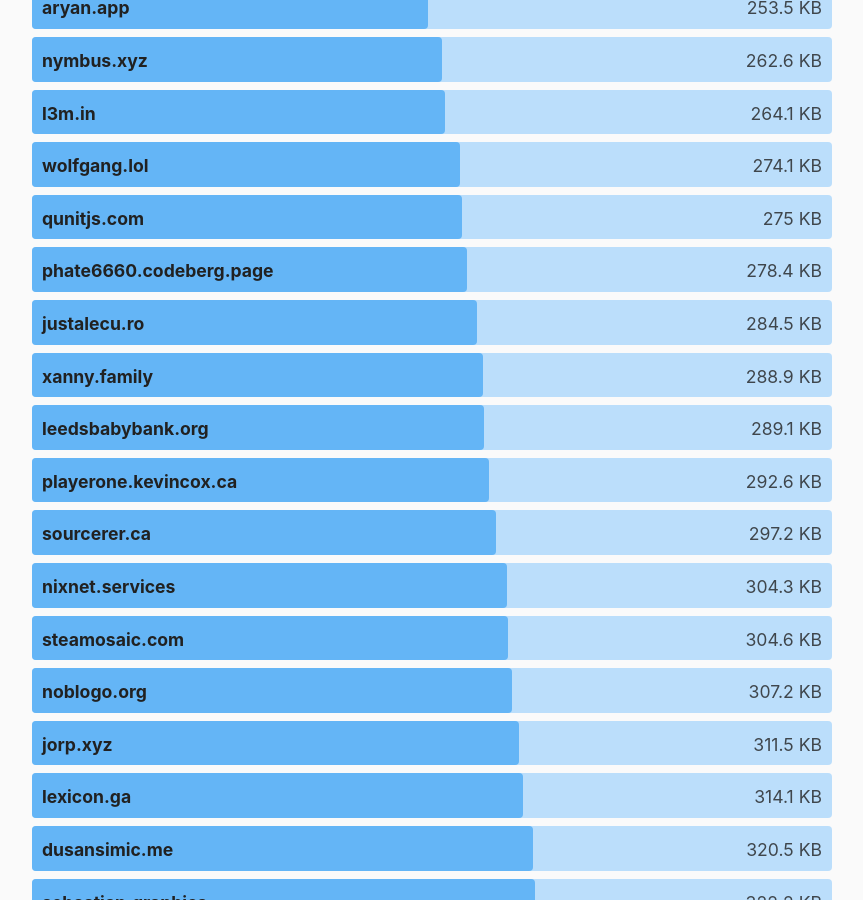
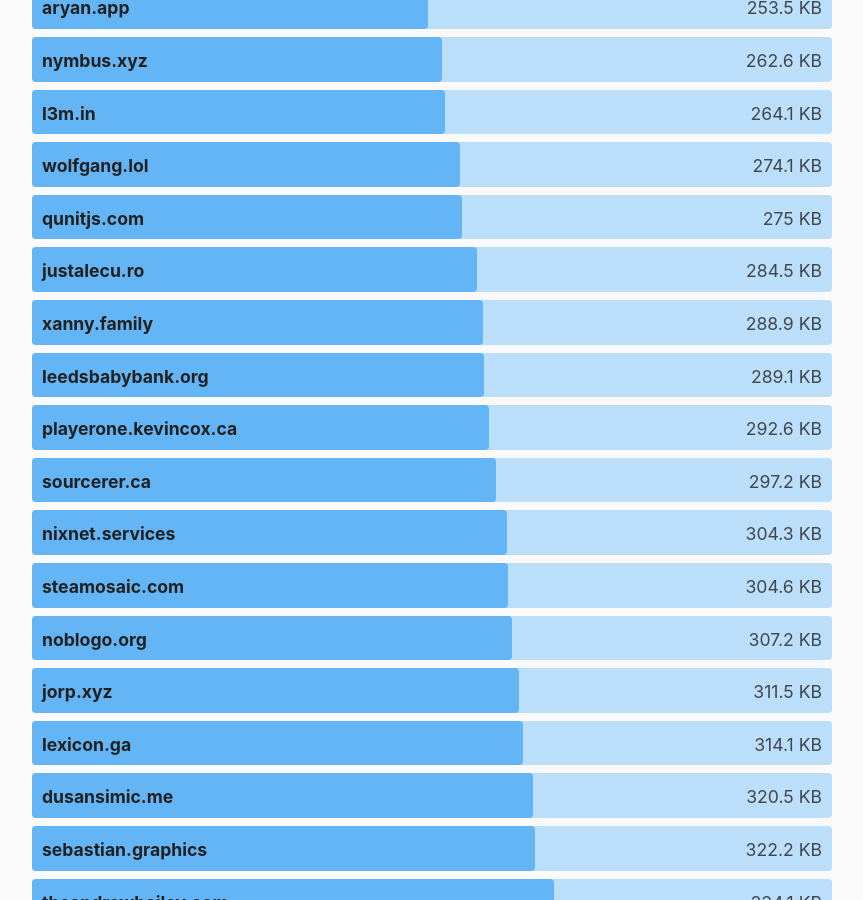
Before and after one commit to kevquirk/512kb.club, a Jekyll site: the page built from index.md, in a window 1280 px wide and 900 px high, scrolled down 13882 px. Shown: the whole window, without its empty margins (208-1071 px from the left). Built offline with Jekyll 4.4.1, drawn with Linux system fonts in a browser that asks for light colours.

Commit message:
Removing phate from the Blue team. Already added to the Green team.

```diff
--- a/_data/blue-team.yml
+++ b/_data/blue-team.yml
@@ -21,10 +21,6 @@
 - domain: qunitjs.com
   url: https://qunitjs.com
   size: 275
-
-- domain: phate6660.codeberg.page
-  url: https://phate6660.codeberg.page
-  size: 278.4
 
 - domain: justalecu.ro
   url: https://justalecu.ro/
```
